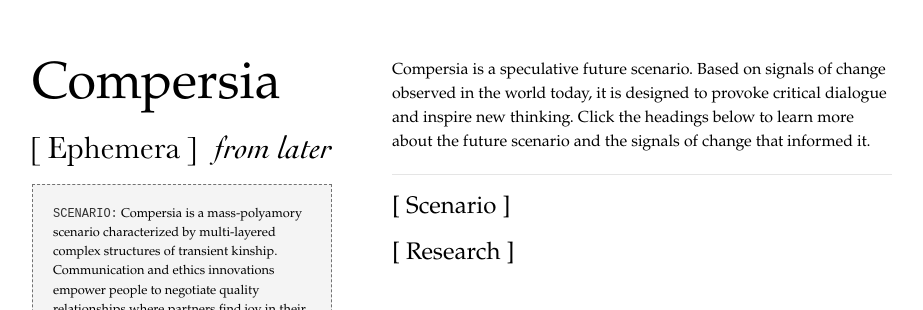
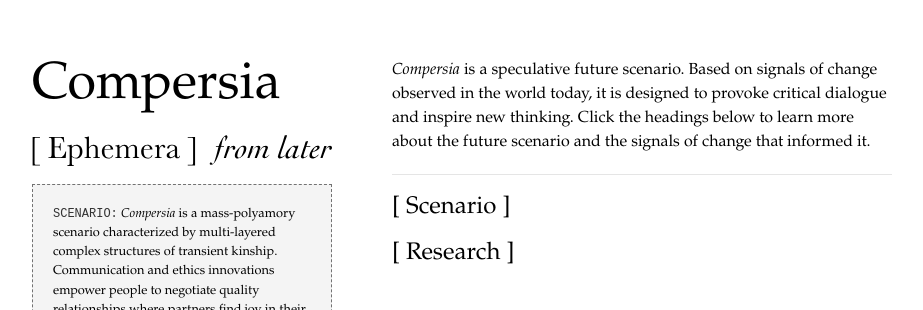
Before and after one commit to From-Later/wwwfromlater, a Jekyll site: the page built from compersia.md, in a window 1280 px wide. Shown: the top 310 px of the page, without its empty margins (178-1101 px from the left). Built offline with Jekyll 4.4.1, drawn with Linux system fonts in a browser that asks for light colours; some of the changed text lies outside the part shown.

Commit message:
Added italics to short descriptions

```diff
--- a/compersia.md
+++ b/compersia.md
@@ -5,7 +5,7 @@ logo: "/assets/images/ephemera-from-later.svg"
 tagitems:
     - tag:
         name: "SCENARIO"
-        value: "Compersia is a mass-polyamory scenario characterized by multi-layered complex structures of transient kinship. Communication and ethics innovations empower people to negotiate quality relationships where partners find joy in their partners’ joy."
+        value: "<em>Compersia</em> is a mass-polyamory scenario characterized by multi-layered complex structures of transient kinship. Communication and ethics innovations empower people to negotiate quality relationships where partners find joy in their partners’ joy."
     - tag:
         name: "FILE UNDER"
         value: "Research-based, near-term, speculative futures; design fiction"
@@ -15,7 +15,7 @@ tagitems:
     - tag:
         name: "RESEARCH"
         value: "M. Siu, R. Bolton, U. Vira, A. Alikpala"
-introtext: "Compersia is a speculative future scenario. Based on signals of change observed in the world today, it is designed to provoke critical dialogue and inspire new thinking. Click the headings below to learn more about the future scenario and the signals of change that informed it."
+introtext: "<em>Compersia</em> is a speculative future scenario. Based on signals of change observed in the world today, it is designed to provoke critical dialogue and inspire new thinking. Click the headings below to learn more about the future scenario and the signals of change that informed it."
 ---
 
 * * *
```
